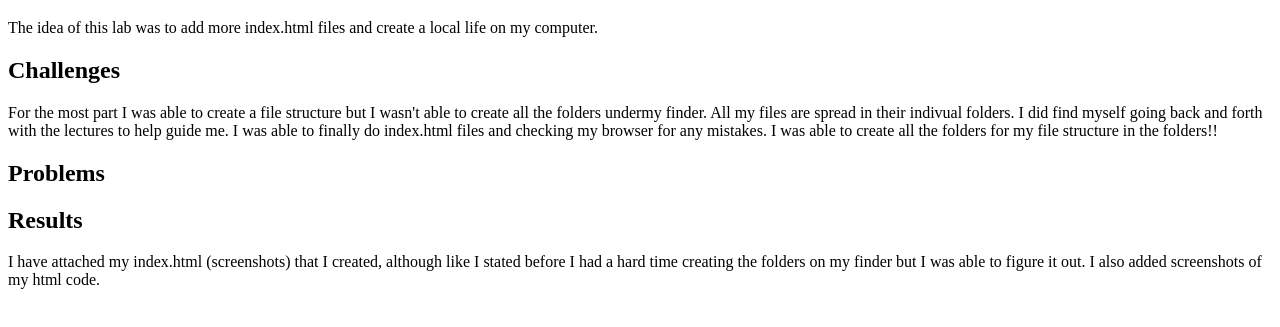
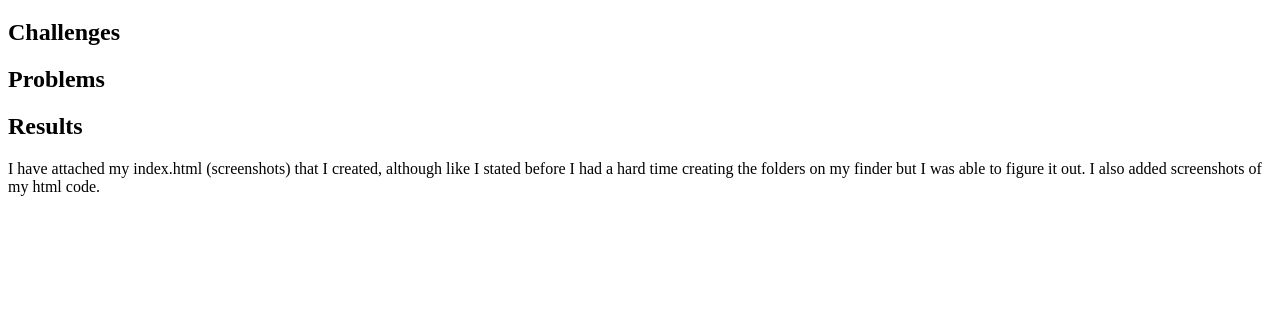
Before and after one commit to heidybarrios/Art101, a plain HTML site: page lab4/index.html in a window 1280 px wide. Shown: the part 61-388 px from the top of the page. Drawn offline with Linux system fonts and the light colour scheme.

Commit message:
ficfxf
hjb

```diff
--- a/lab4/index.html
+++ b/lab4/index.html
@@ -6,12 +6,9 @@
 	</head>
 	<body>
 		<h1>Challenges along the way</h1>
-		<p> The idea of this lab was to add more index.html files and create a local life
-			on my computer. </p>
+
 			<h2>Challenges</h2>
-			<p> For the most part I was able to create a file structure but I wasn't able to create all the folders undermy finder.
-				All my files are spread in their indivual folders. I did find myself going back and forth with the lectures to help guide me. I was able to finally do index.html files and checking my browser for any
-				mistakes. I was able to create all the folders for my file structure in the folders!! </p>
+			<p>  </p>
 				<h2>Problems</h2>
 				<h2>Results</h2>
 
```
Also changed, not shown: 1 other file.
